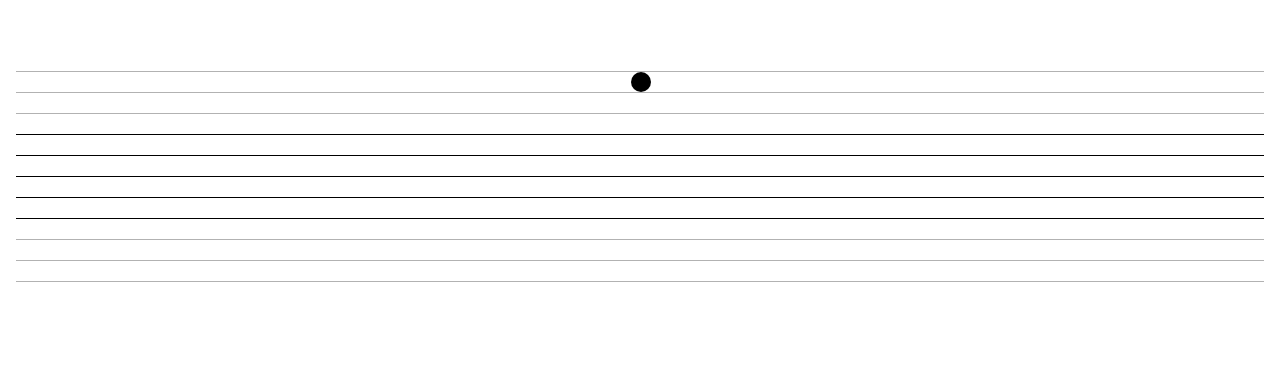
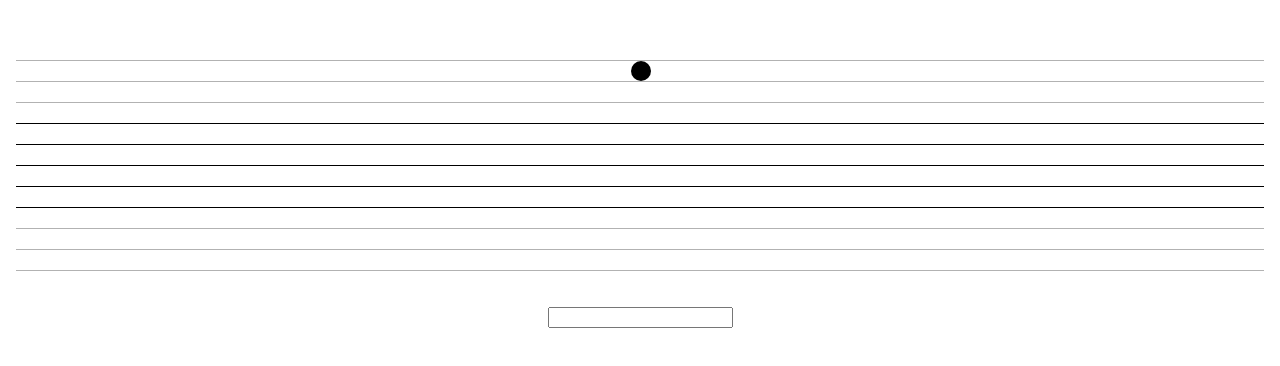
Before and after one commit to alexhomingwong/learn-music-notes-game, a React (Create React App) app: page / in a window 1280 px wide. Shown: the part 214-580 px from the top of the page. Built offline with nearby package versions, Linux system fonts and the light colour scheme.

Commit message:
added input to enter note name and note will switch to another note if correct

```diff
--- a/src/App.tsx
+++ b/src/App.tsx
@@ -1,29 +1,79 @@
 import React from "react";
 import { MusicSheet } from "./components/MusicSheet";
 import styled from "styled-components";
-import { treble } from "./notePostion";
+import { treble, notes } from "./notePostion";
+import { Input } from "./components/Input";
 
 const AppContainer = styled.div`
   height: 100vh;
   display: flex;
   align-items: center;
+  justify-content: center;
+  flex-direction: column;
 `;
 
 interface IState {
   index: number;
+  answer: string;
 }
 
 class App extends React.Component<{}, IState> {
   state = {
     index: 0,
+    answer: "",
   };
 
-  checkScore = (answer: string) => answer === treble[this.state.index];
+  getRandomNoteIndex = () => {
+    const nextNote = Math.floor(Math.random() * treble.length);
+    if (nextNote === this.state.index) {
+      this.getRandomNoteIndex();
+    }
+    return nextNote;
+  };
+
+  isInputValidNote = (input: string | undefined): boolean => {
+    if (input) {
+      return notes.includes(input.toLocaleUpperCase("en"));
+    }
+    return false;
+  };
+
+  checkInputToNote = (event: React.ChangeEvent<HTMLInputElement>) => {
+    const inputValue =
+      event.currentTarget.value[event.currentTarget.value.length - 1];
+
+    if (this.isInputValidNote(inputValue)) {
+      this.setState(
+        {
+          answer: inputValue.toLocaleUpperCase("en"),
+        },
+        this.handleScore
+      );
+    }
+  };
+
+  handleScore = () => {
+    if (this.isInputCorrectNote(this.state.answer)) {
+      console.log("correct");
+      const nextNote = this.getRandomNoteIndex();
+      this.setState({
+        index: nextNote,
+      });
+    } else {
+      console.log("wrong");
+    }
+  };
+
+  isInputCorrectNote = (answer: string) => answer === treble[this.state.index];
 
   render = () => {
     return (
       <AppContainer>
         <MusicSheet index={this.state.index} />
+        <Input
+          checkInputToNote={this.checkInputToNote}
+          answer={this.state.answer}
+        />
       </AppContainer>
     );
   };
--- /dev/null
+++ b/src/components/Input.tsx
@@ -0,0 +1,12 @@
+import React from "react";
+
+interface IProps {
+  checkInputToNote: (event: React.ChangeEvent<HTMLInputElement>) => void;
+  answer: string;
+}
+
+export const Input = (props: IProps) => {
+  return (
+    <input type="text" onChange={props.checkInputToNote} value={props.answer} />
+  );
+};
--- a/src/components/MusicSheet.tsx
+++ b/src/components/MusicSheet.tsx
@@ -6,6 +6,7 @@ import { Note } from "./Note";
 const StyledMusicSheet = styled.div`
   width: 100%;
   margin: 1rem;
+  padding: 0 1rem;
   position: relative;
 `;
 
--- a/src/notePostion.ts
+++ b/src/notePostion.ts
@@ -1,4 +1,6 @@
 import { Notes } from "./types";
+
+export const notes = ["G", "F", "E", "D", "C", "B", "A"];
 
 export const treble: Notes[] = [
   "D",
```
